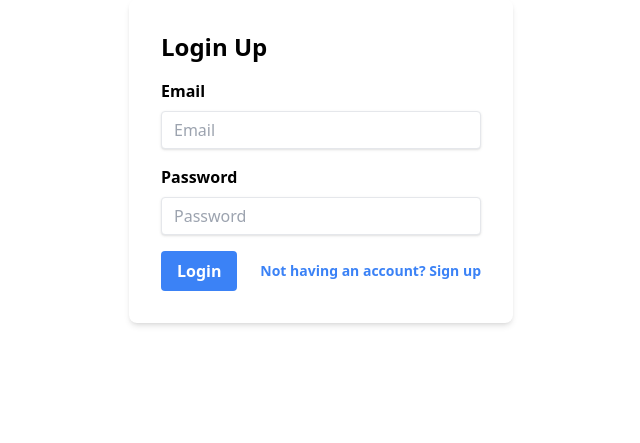
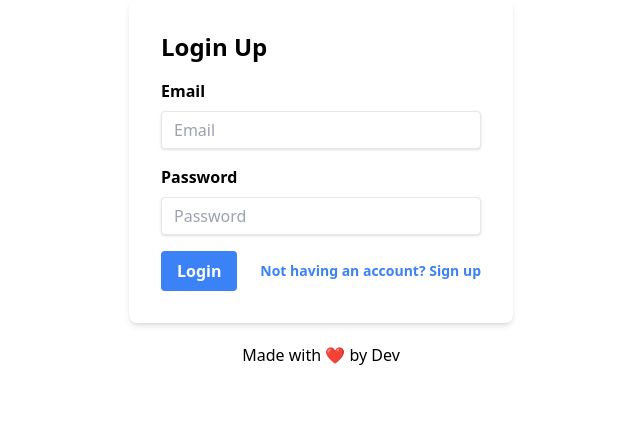
Before and after one commit to devsapariya94/to-do, a Flask app: page /login in a window 1280 px wide. Shown: the part 105-548 px from the top of the page, without its empty margins (319-959 px from the left). Run offline with Flask 3, Linux system fonts and the light colour scheme; style sheets or scripts are compiled from the project's sources.

Commit message:
some change

```diff
--- a/templates/base.html
+++ b/templates/base.html
@@ -43,5 +43,7 @@
     {% endif %}
     {% endwith %}
     {% block content %}{% endblock %}
+    <div style="padding-top: 20px; text-align: center;">Made with ❤️ by Dev</div>
   </body>
+
 </html>
```
